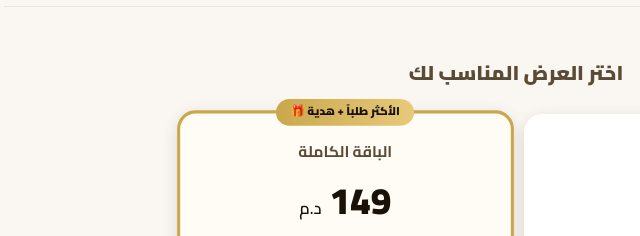
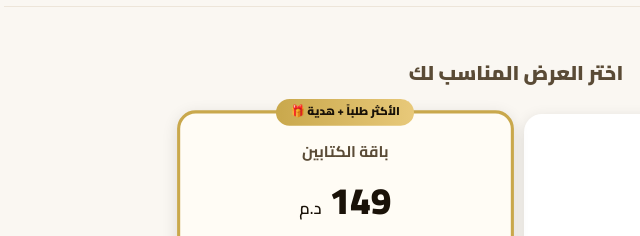
Before and after one commit to soufianemouta4-del/art-web, a plain HTML site: page index.html in a window 1280 px wide. Shown: the part 1260-1496 px from the top of the page, 124-764 px from the left. Drawn offline with Linux system fonts and the light colour scheme.

Commit message:
new update

```diff
--- a/index.html
+++ b/index.html
@@ -468,7 +468,7 @@
       </div>
       <div class="price-card active" id="bundle-card" onclick="selectOffer('bundle')">
         <div class="best-deal">الأكثر طلباً + هدية 🎁</div>
-        <div class="price-label">الباقة الكاملة</div>
+        <div class="price-label"> باقة الكتابين</div>
         <div class="price-amount">149 <span class="price-currency">د.م</span></div>
         <div class="free-gift-tag">+ هدية فنية مجانية 🎁</div>
         <div class="price-save">وفر 50 درهماً</div>
```
